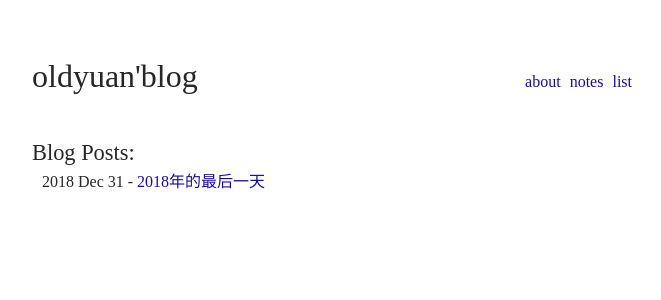
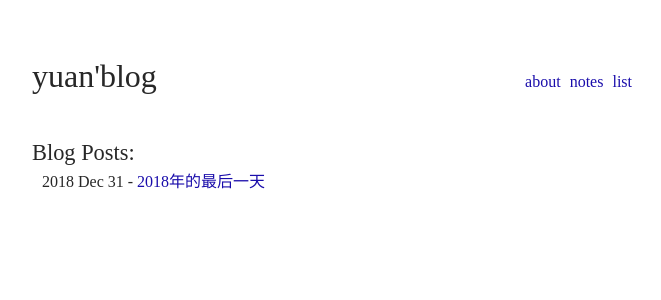
Before and after one commit to yrir/oldyuan.com, a Jekyll site: the page built from index.html, in a window 1280 px wide. Shown: the top 300 px of the page, without its empty margins (308-969 px from the left). Built offline with Jekyll 4.4.1, drawn with Linux system fonts in a browser that asks for light colours; some web fonts are replaced.

Commit message:
Update _config.yml

```diff
--- a/_config.yml
+++ b/_config.yml
@@ -3,7 +3,7 @@ permalink: /blog/:title
 
 
 # My variables
-name: oldyuan'blog
+name: yuan'blog
 description: 世界是美好的，甚至黑暗和沉寂也是如此。无论出于什么样环境，都要不断努力，都要学会满足。--海伦·凯勒
 url: https://oldyuan.com
 google_verification: null
```
